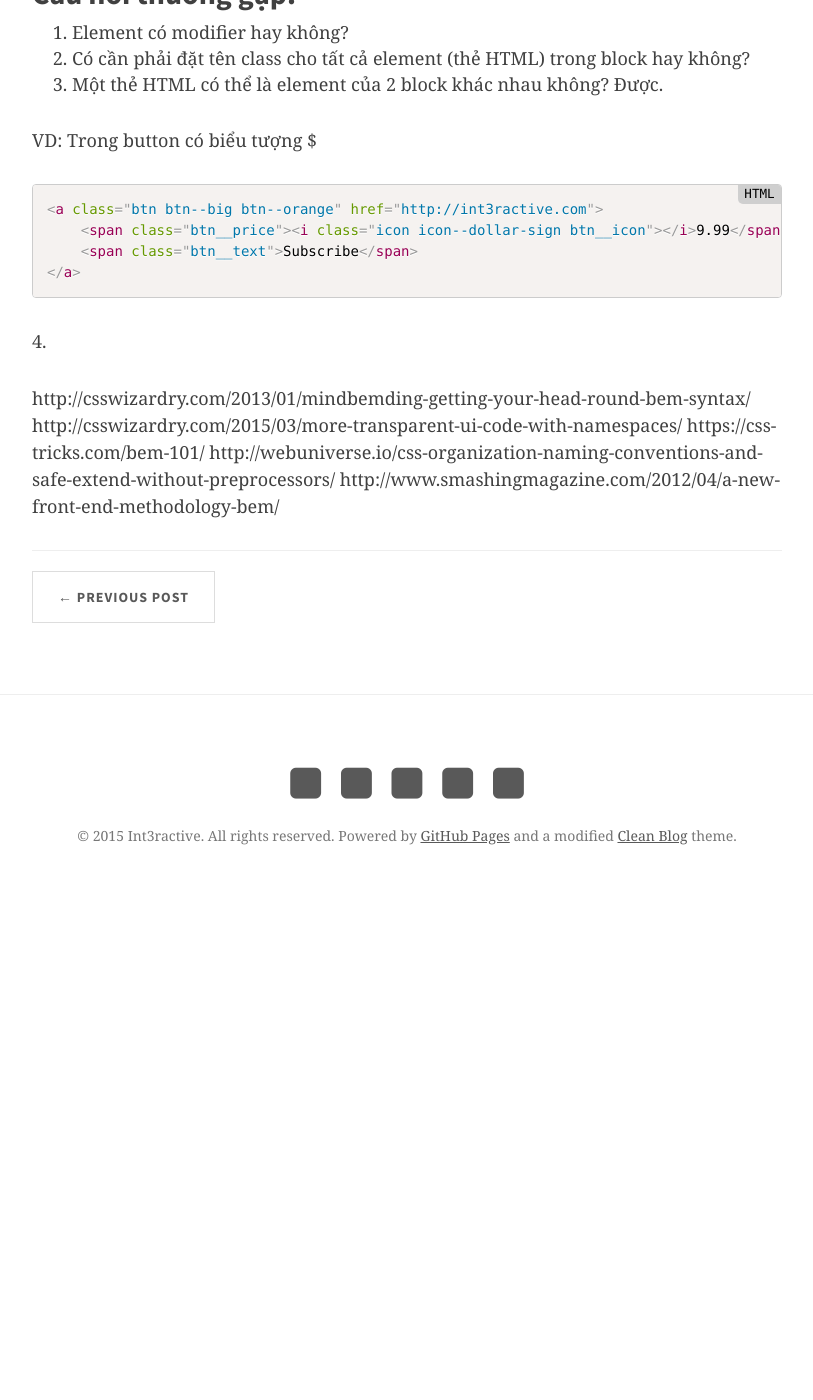
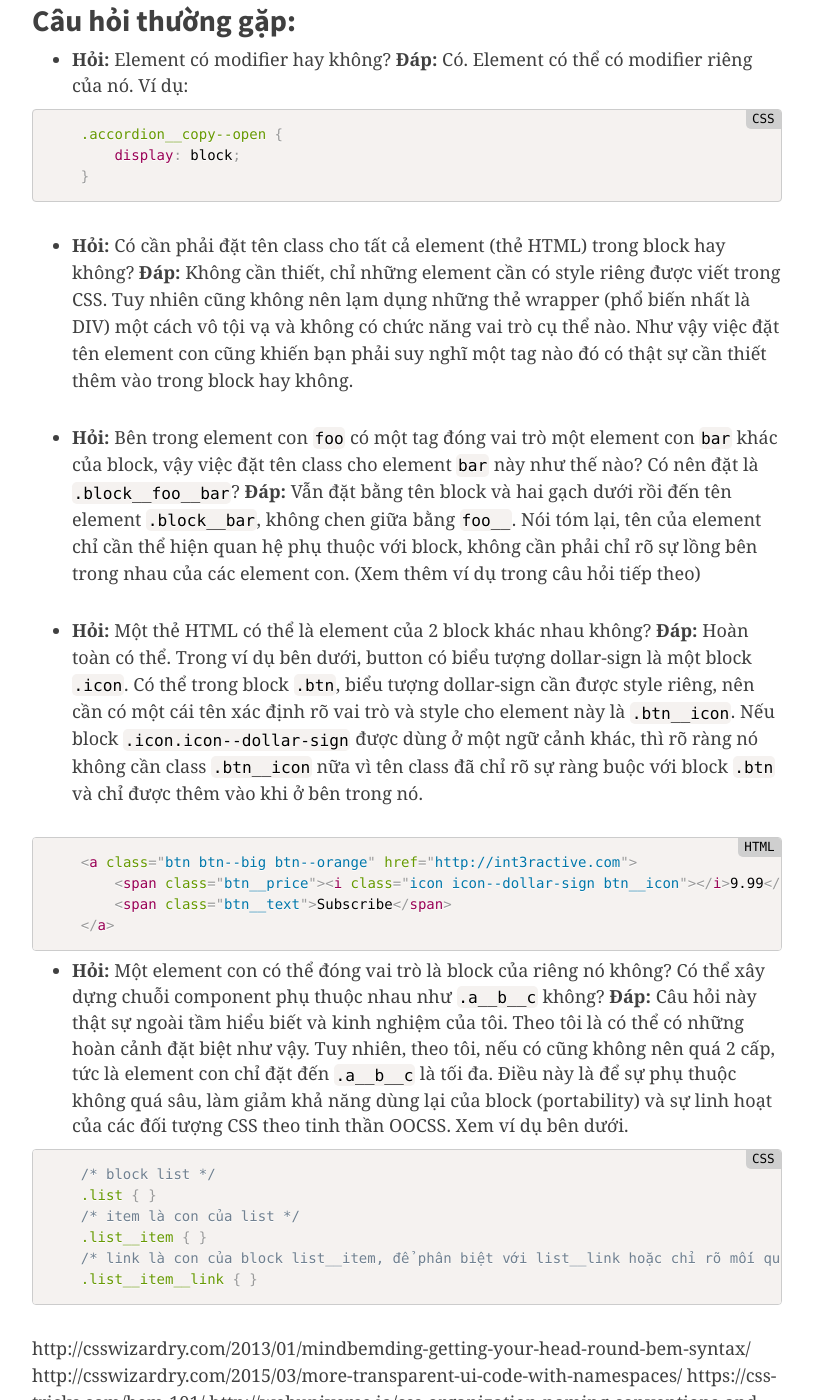
Before and after one commit to trongthanh/int3ractive.com, a Jekyll site: the page built from _posts/2015/2015-11-07-cu-phap-bem-trong-css.md, in a window 1280 px wide and 1400 px high, scrolled down 5289 px. Shown: the whole window, without its empty margins (233-1046 px from the left). Built offline with Jekyll 4.4.1, drawn with Linux system fonts in a browser that asks for light colours; nearby versions of some CDN libraries; comment, search, counter and statistics services are not loaded; before the commit the page ends 6200 px from its top, so only the background shows below that; some of the changed text lies outside the part shown.

Commit message:
Some post update

````diff
--- a/_posts/2015/2015-11-07-cu-phap-bem-trong-css.md
+++ b/_posts/2015/2015-11-07-cu-phap-bem-trong-css.md
@@ -135,9 +135,9 @@
 
 ### "Tôi đơn giản là không thích ký pháp này"
 
-Nhiều người khi nhìn thấy cách đặt tên BEM đã ngay lập tức bác bỏ nó. Họ không thích BEM, đó là quyền của họ, tuy nhiên sẽ không ai phản bác việc cần có một số quy tắc đặt tên để dễ dàng hiểu và quản lý CSS khi nó trở nên phức tạp hơn.
+Nhiều người khi nhìn thấy cách đặt tên BEM đã ngay lập tức bác bỏ nó. Họ không thích BEM, đó là quyền của họ, tuy nhiên sẽ là vô lý nếu phản bác việc cần có một số quy tắc đặt tên để dễ dàng nắm bắt và quản lý CSS trong dự án trung và lớn.
 
-Hơn nữa, bạn hoàn toàn có thể nghĩ ra cho mình một cách đặt tên khác cho hợp "khẩu vị", nhưng vẫn dựa trên nguyên tắc của BEM đã đề ra. Thực tế là các đề xuất của BEM không phải vô tình lại có một số mẫu số chung với các phương pháp quản lý CSS khác như SMACSS hay OOCSS. Lấy ví dụ khái niệm module của SMACSS:
+Hơn nữa, bạn hoàn toàn có thể nghĩ ra cho mình một cách đặt tên khác cho hợp "khẩu vị", nhưng vẫn dựa trên nguyên tắc của BEM đã đề ra. Là kết quả đúc kết từ những kiến trúc CSS lớn và phức tạp trước đây, đề xuất của BEM không phải vô tình lại có một số điểm chung với các phương pháp quản lý CSS khác như SMACSS hay OOCSS. Lấy ví dụ khái niệm module của SMACSS:
 
 ```css
 /* Ví dụ một module */
@@ -154,21 +154,47 @@
 
 ## Câu hỏi thường gặp:
 
-1. Element có modifier hay không?
-2. Có cần phải đặt tên class cho tất cả element (thẻ HTML) trong block hay không?
-3. Một thẻ HTML có thể là element của 2 block khác nhau không?
-Được.
++ __Hỏi:__ Element có modifier hay không?
+    __Đáp:__ Có. Element có thể có modifier riêng của nó. Ví dụ:
 
-VD: Trong button có biểu tượng $
+```css
+    .accordion__copy--open {
+        display: block;
+    }
+```
+
++ __Hỏi:__ Có cần phải đặt tên class cho tất cả element (thẻ HTML) trong block hay không?
+    __Đáp:__ Không cần thiết, chỉ những element cần có style riêng được viết trong CSS. Tuy nhiên cũng không nên lạm dụng những thẻ wrapper (phổ biến nhất là DIV) một cách vô tội vạ và không có chức năng vai trò cụ thể nào. Như vậy việc đặt tên element con cũng khiến bạn phải suy nghĩ một tag nào đó có thật sự cần thiết thêm vào trong block hay không.
+
++ __Hỏi:__ Bên trong element con `foo` có một tag đóng vai trò một element con `bar` khác của block, vậy việc đặt tên class cho element `bar` này như thế nào? Có nên đặt là `.block__foo__bar`?
+    __Đáp:__ Vẫn đặt bằng tên block và hai gạch dưới rồi đến tên element `.block__bar`, không chen giữa bằng `foo__`. Nói tóm lại, tên của element chỉ cần thể hiện quan hệ phụ thuộc với block, không cần phải chỉ rõ sự lồng bên trong nhau của các element con. (Xem thêm ví dụ trong câu hỏi tiếp theo)
+
++ __Hỏi:__ Một thẻ HTML có thể là element của 2 block khác nhau không?
+    __Đáp:__ Hoàn toàn có thể. Trong ví dụ bên dưới, button có biểu tượng dollar-sign là một block `.icon`. Có thể trong block `.btn`, biểu tượng dollar-sign cần được style riêng, nên cần có một cái tên xác định rõ vai trò và style cho element này là `.btn__icon`. Nếu block `.icon.icon--dollar-sign` được dùng ở một ngữ cảnh khác, thì rõ ràng nó không cần class `.btn__icon` nữa vì tên class đã chỉ rõ sự ràng buộc với block `.btn` và chỉ được thêm vào khi ở bên trong nó.
 
 ```html
-<a class="btn btn--big btn--orange" href="http://int3ractive.com">
-    <span class="btn__price"><i class="icon icon--dollar-sign btn__icon"></i>9.99</span>
-    <span class="btn__text">Subscribe</span>
-</a>
+    <a class="btn btn--big btn--orange" href="http://int3ractive.com">
+        <span class="btn__price"><i class="icon icon--dollar-sign btn__icon"></i>9.99</span>
+        <span class="btn__text">Subscribe</span>
+    </a>
 ```
 
-4.
++ __Hỏi:__ Một element con có thể đóng vai trò là block của riêng nó không? Có thể xây dựng chuỗi component phụ thuộc nhau như `.a__b__c` không?
+    __Đáp:__ Câu hỏi này thật sự ngoài tầm hiểu biết và kinh nghiệm của tôi. Theo tôi là có thể có những hoàn cảnh đặt biệt như vậy. Tuy nhiên, theo tôi, nếu có cũng không nên quá 2 cấp, tức là element con chỉ đặt đến `.a__b__c` là tối đa. Điều này là để sự phụ thuộc không quá sâu, làm giảm khả năng dùng lại của block (portability) và sự linh hoạt của các đối tượng CSS theo tinh thần OOCSS. Xem ví dụ bên dưới.
+
+```css
+    /* block list */
+    .list { }
+    /* item là con của list */
+    .list__item { }
+    /* link là con của block list__item, để phân biệt với list__link hoặc chỉ rõ mối quan hệ phụ thuộc giữa item và link*/
+    .list__item__link { }
+```
+
+
+
+
+
 
 
 
````
